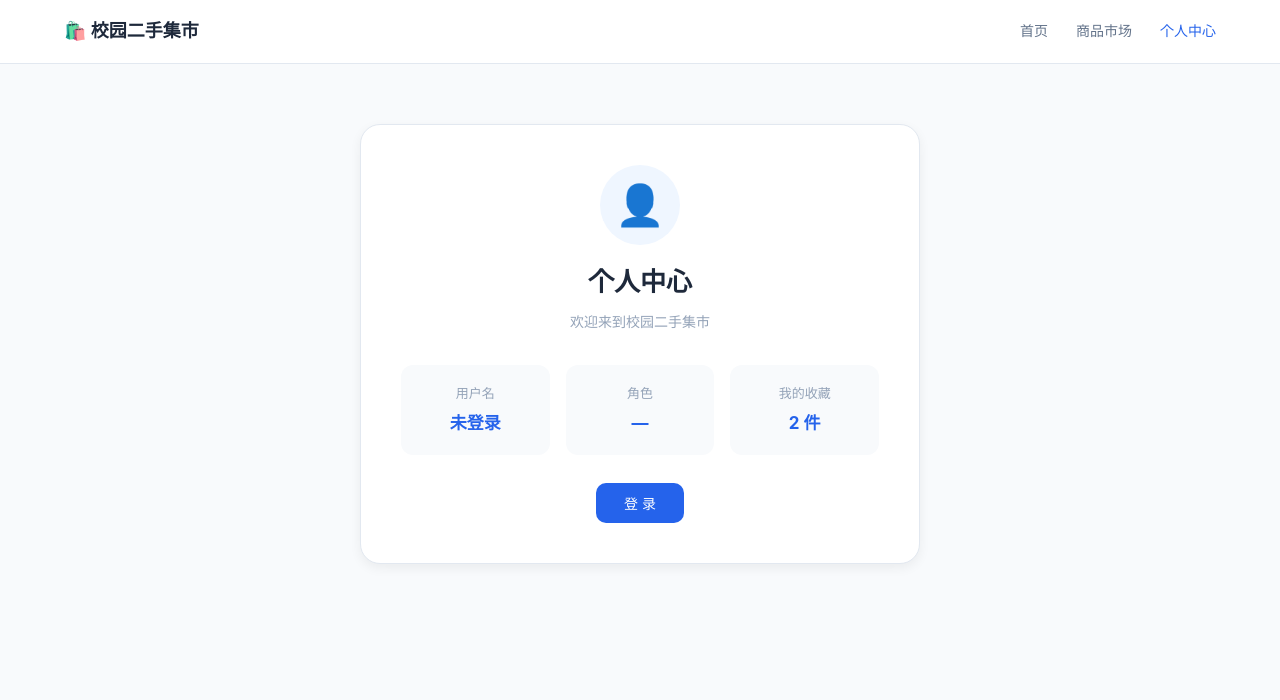
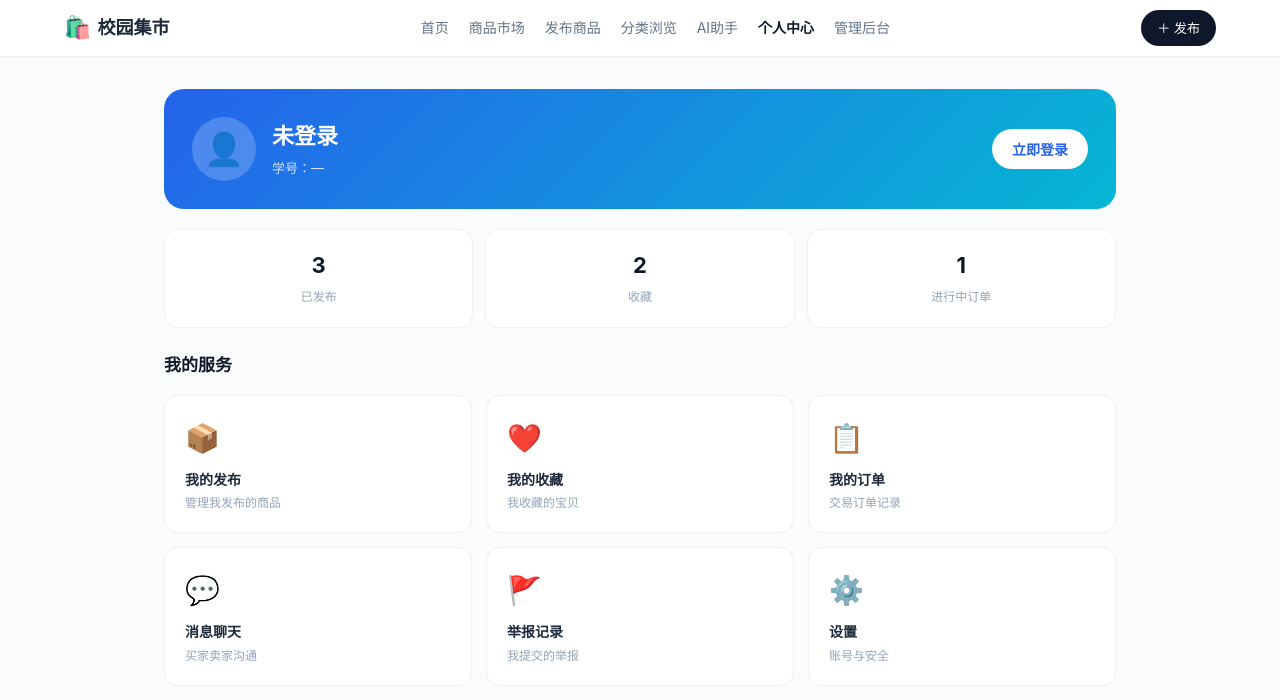
Before and after one commit to idort24/campus-market, a Vue app: page /profile in a window 1280 px wide. Shown: the top 700 px of the page. Built offline with nearby package versions, Linux system fonts and the light colour scheme.

Commit message:
style: 个人中心重做 - 渐变用户卡 + 统计 + 功能宫格 + 管理员横幅

```diff
--- a/src/views/Profile.vue
+++ b/src/views/Profile.vue
@@ -3,127 +3,170 @@ import { computed } from 'vue'
 import { useRouter } from 'vue-router'
 
 const router = useRouter()
-
 const userInfo = computed(() => {
   try { return JSON.parse(localStorage.getItem('userInfo') || '{}') } catch { return {} }
 })
 const isLoggedIn = computed(() => !!localStorage.getItem('token'))
 
-function goLogin() {
-  router.push('/login')
-}
-
+function goLogin() { router.push('/login') }
 function logout() {
   localStorage.removeItem('token')
   localStorage.removeItem('userInfo')
   location.reload()
 }
+
+const myItems = [
+  { icon: '📦', title: '我的发布', desc: '管理我发布的商品', path: '/my-publishes' },
+  { icon: '❤️', title: '我的收藏', desc: '我收藏的宝贝', path: '/my-favorites' },
+  { icon: '📋', title: '我的订单', desc: '交易订单记录', path: '/my-orders' },
+  { icon: '💬', title: '消息聊天', desc: '买家卖家沟通', path: '/chat' },
+  { icon: '🚩', title: '举报记录', desc: '我提交的举报', path: '/report/1' },
+  { icon: '⚙️', title: '设置', desc: '账号与安全', path: '/profile' },
+]
 </script>
 
 <template>
   <div class="profile-page">
     <header class="navbar">
-      <div class="logo">🛍️ 校园二手集市</div>
-      <nav class="nav-menu">
-        <router-link to="/">首页</router-link>
-        <router-link to="/product">商品市场</router-link>
-        <router-link to="/profile">个人中心</router-link>
-      </nav>
+      <div class="nav-inner">
+        <div class="logo" @click="router.push('/')">
+          <span class="logo-icon">🛍️</span><span class="logo-text">校园集市</span>
+        </div>
+        <nav class="nav-links">
+          <router-link to="/" exact-active-class="active">首页</router-link>
+          <router-link to="/product" active-class="active">商品市场</router-link>
+          <router-link to="/publish" active-class="active">发布商品</router-link>
+          <router-link to="/categories" active-class="active">分类浏览</router-link>
+          <router-link to="/ai" active-class="active">AI助手</router-link>
+          <router-link to="/profile" active-class="active">个人中心</router-link>
+          <router-link to="/admin" active-class="active">管理后台</router-link>
+        </nav>
+        <div class="nav-actions">
+          <router-link to="/publish" class="publish-btn">＋ 发布</router-link>
+        </div>
+      </div>
     </header>
 
-    <main class="profile-content">
-      <div class="profile-card">
-        <div class="avatar">👤</div>
-        <h1>个人中心</h1>
-        <p>{{ isLoggedIn ? '欢迎回来' : '欢迎来到校园二手集市' }}</p>
-
-        <div class="info">
-          <div>
-            <span>用户名</span>
-            <strong>{{ userInfo?.nickName || userInfo?.studentNo || '未登录' }}</strong>
-          </div>
-          <div>
-            <span>角色</span>
-            <strong>{{ userInfo?.roleName || '—' }}</strong>
-          </div>
-          <div>
-            <span>我的收藏</span>
-            <strong>2 件</strong>
+    <main class="container">
+      <!-- 用户信息卡 -->
+      <div class="user-card">
+        <div class="user-left">
+          <div class="avatar">👤</div>
+          <div class="user-info">
+            <div class="name-row">
+              <h2>{{ userInfo?.nickName || userInfo?.studentNo || '未登录' }}</h2>
+              <span v-if="userInfo?.roleCode === 'ADMIN'" class="role-tag admin">管理员</span>
+              <span v-else-if="isLoggedIn" class="role-tag">学生</span>
+            </div>
+            <p class="user-id">学号：{{ userInfo?.studentNo || '—' }}</p>
           </div>
         </div>
+        <button v-if="!isLoggedIn" class="login-btn" @click="goLogin">立即登录</button>
+        <button v-else class="logout-btn" @click="logout">退出登录</button>
+      </div>
 
-        <div class="actions">
-          <button v-if="!isLoggedIn" class="login-btn" @click="goLogin">登 录</button>
-          <template v-else>
-            <div class="quick-links">
-              <button @click="router.push('/my-publishes')">我的发布</button>
-              <button @click="router.push('/my-favorites')">我的收藏</button>
-              <button @click="router.push('/my-orders')">我的订单</button>
-              <button v-if="userInfo?.roleCode === 'ADMIN' || userInfo?.userType === 9" @click="router.push('/admin')">后台管理</button>
-            </div>
-            <button class="logout-btn" @click="logout">退出登录</button>
-          </template>
+      <!-- 统计 -->
+      <div class="stats">
+        <div class="stat"><strong>3</strong><span>已发布</span></div>
+        <div class="stat"><strong>2</strong><span>收藏</span></div>
+        <div class="stat"><strong>1</strong><span>进行中订单</span></div>
+      </div>
+
+      <!-- 功能宫格 -->
+      <div class="section-head"><h3>我的服务</h3></div>
+      <div class="grid">
+        <div v-for="item in myItems" :key="item.title" class="grid-card" @click="router.push(item.path)">
+          <div class="grid-icon">{{ item.icon }}</div>
+          <div class="grid-title">{{ item.title }}</div>
+          <div class="grid-desc">{{ item.desc }}</div>
         </div>
+      </div>
+
+      <!-- 管理员入口 -->
+      <div v-if="userInfo?.roleCode === 'ADMIN'" class="admin-banner" @click="router.push('/admin')">
+        <span>🔐</span>
+        <div>
+          <strong>进入管理后台</strong>
+          <p>用户管理 · 商品审核 · 角色权限</p>
+        </div>
+        <span class="arrow">→</span>
       </div>
     </main>
   </div>
 </template>
 
 <style scoped>
-.profile-page { min-height: 100vh; background: var(--bg); color: var(--text); }
+.profile-page { min-height: 100vh; background: #fafbfc; }
+.navbar { position: sticky; top: 0; z-index: 100; background: rgba(255,255,255,0.92); backdrop-filter: blur(16px); border-bottom: 1px solid #f0f0f0; }
+.nav-inner { max-width: 1200px; margin: 0 auto; padding: 0 24px; height: 56px; display: flex; align-items: center; justify-content: space-between; }
+.logo { display: flex; align-items: center; gap: 6px; cursor: pointer; font-size: 18px; font-weight: 800; }
+.logo-icon { font-size: 22px; }
+.nav-links { display: flex; gap: 20px; }
+.nav-links a { color: #64748b; font-size: 14px; }
+.nav-links a:hover, .nav-links a.active { color: #0f172a; font-weight: 600; }
+.nav-actions { display: flex; align-items: center; gap: 12px; }
+.publish-btn { background: #0f172a; color: #fff; padding: 8px 16px; border-radius: 20px; font-size: 13px; }
 
-.navbar {
-  position: sticky; top: 0; z-index: 100;
-  height: 64px; background: rgba(255,255,255,0.9); backdrop-filter: blur(12px);
-  display: flex; align-items: center; justify-content: space-between;
-  padding: 0 5%; border-bottom: 1px solid var(--border);
+.container { max-width: 1000px; margin: 0 auto; padding: 32px 24px; }
+
+/* 用户卡 */
+.user-card {
+  background: linear-gradient(135deg, #2563eb 0%, #06b6d4 100%);
+  border-radius: 20px; padding: 28px; color: #fff;
+  display: flex; justify-content: space-between; align-items: center;
 }
-.logo { font-size: 18px; font-weight: 700; }
-.nav-menu { display: flex; gap: 28px; }
-.nav-menu a { text-decoration: none; color: var(--text-secondary); font-size: 14px; transition: color 0.2s; }
-.nav-menu a:hover, .nav-menu a.router-link-active { color: var(--primary); }
+.user-left { display: flex; align-items: center; gap: 16px; }
+.avatar {
+  width: 64px; height: 64px; border-radius: 50%;
+  background: rgba(255,255,255,0.2); display: flex; align-items: center; justify-content: center; font-size: 32px;
+}
+.name-row { display: flex; align-items: center; gap: 10px; }
+.name-row h2 { margin: 0; font-size: 22px; }
+.role-tag { font-size: 11px; padding: 2px 8px; border-radius: 10px; background: rgba(255,255,255,0.25); }
+.role-tag.admin { background: #fbbf24; color: #92400e; }
+.user-id { margin: 4px 0 0; font-size: 13px; opacity: 0.8; }
+.login-btn, .logout-btn {
+  border: none; padding: 10px 20px; border-radius: 20px; font-size: 14px; cursor: pointer;
+}
+.login-btn { background: #fff; color: #2563eb; font-weight: 600; }
+.logout-btn { background: rgba(255,255,255,0.2); color: #fff; }
 
-.profile-content { padding: 60px 5%; display: flex; justify-content: center; }
+/* 统计 */
+.stats {
+  display: grid; grid-template-columns: repeat(3, 1fr); gap: 12px; margin: 20px 0;
+}
+.stat {
+  background: #fff; border-radius: 14px; padding: 18px; text-align: center;
+  border: 1px solid #f0f0f0;
+}
+.stat strong { display: block; font-size: 22px; color: #0f172a; }
+.stat span { font-size: 12px; color: #94a3b8; }
 
-.profile-card {
-  width: 560px; background: #fff; border-radius: 20px; padding: 40px;
-  text-align: center; border: 1px solid var(--border); box-shadow: var(--shadow);
+/* 功能宫格 */
+.section-head { margin: 24px 0 16px; }
+.section-head h3 { font-size: 17px; color: #0f172a; }
+.grid { display: grid; grid-template-columns: repeat(3, 1fr); gap: 14px; }
+.grid-card {
+  background: #fff; border-radius: 14px; padding: 20px; cursor: pointer;
+  border: 1px solid #f0f0f0; transition: all .2s;
 }
+.grid-card:hover { transform: translateY(-2px); box-shadow: 0 6px 20px rgba(0,0,0,0.06); }
+.grid-icon { font-size: 28px; margin-bottom: 8px; }
+.grid-title { font-size: 14px; font-weight: 600; color: #1e293b; }
+.grid-desc { font-size: 12px; color: #94a3b8; margin-top: 2px; }
 
-.avatar {
-  width: 80px; height: 80px; margin: 0 auto 16px;
-  border-radius: 50%; background: var(--primary-light);
-  display: flex; align-items: center; justify-content: center; font-size: 40px;
+/* 管理员入口 */
+.admin-banner {
+  margin-top: 20px; background: #fffbeb; border: 1px solid #fde68a;
+  border-radius: 14px; padding: 18px 20px; display: flex; align-items: center; gap: 14px; cursor: pointer;
 }
-
-.profile-card h1 { font-size: 26px; margin-bottom: 8px; }
-.profile-card p { color: var(--text-light); font-size: 14px; }
-
-.info { margin-top: 32px; display: grid; grid-template-columns: repeat(3, 1fr); gap: 16px; }
-.info div { background: var(--bg); padding: 18px; border-radius: 12px; }
-.info span { display: block; color: var(--text-light); font-size: 13px; margin-bottom: 6px; }
-.info strong { color: var(--primary); font-size: 17px; }
-
-.actions { margin-top: 28px; display: flex; justify-content: center; gap: 12px; flex-wrap: wrap; }
-
-.login-btn, .logout-btn {
-  border: none; padding: 10px 28px; border-radius: 10px;
-  font-size: 14px; cursor: pointer; transition: 0.2s;
-}
-.login-btn { background: var(--primary); color: #fff; }
-.login-btn:hover { background: var(--primary-hover); }
-.logout-btn { background: var(--bg); color: var(--text-secondary); }
-.logout-btn:hover { background: var(--border); }
-
-.quick-links { display: flex; flex-wrap: wrap; justify-content: center; gap: 8px; margin-bottom: 12px; width: 100%; }
-.quick-links button {
-  border: 1px solid var(--border); background: #fff; color: var(--text-secondary);
-  padding: 7px 14px; border-radius: 8px; cursor: pointer; font-size: 13px; transition: 0.2s;
-}
-.quick-links button:hover { border-color: var(--primary); color: var(--primary); }
+.admin-banner > span:first-child { font-size: 28px; }
+.admin-banner strong { color: #92400e; font-size: 15px; }
+.admin-banner p { margin: 2px 0 0; font-size: 12px; color: #b45309; }
+.admin-banner .arrow { margin-left: auto; color: #b45309; }
 
 @media (max-width: 700px) {
-  .profile-card { width: auto; padding: 28px; }
-  .info { grid-template-columns: 1fr; }
+  .grid { grid-template-columns: repeat(2, 1fr); }
+  .user-card { flex-direction: column; gap: 16px; }
 }
 </style>
```
